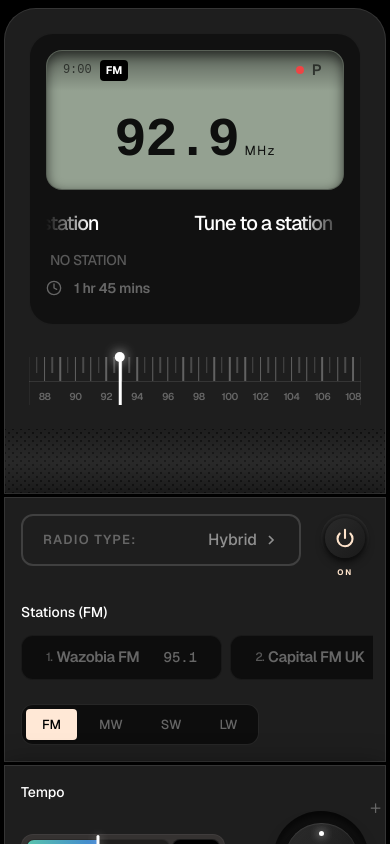
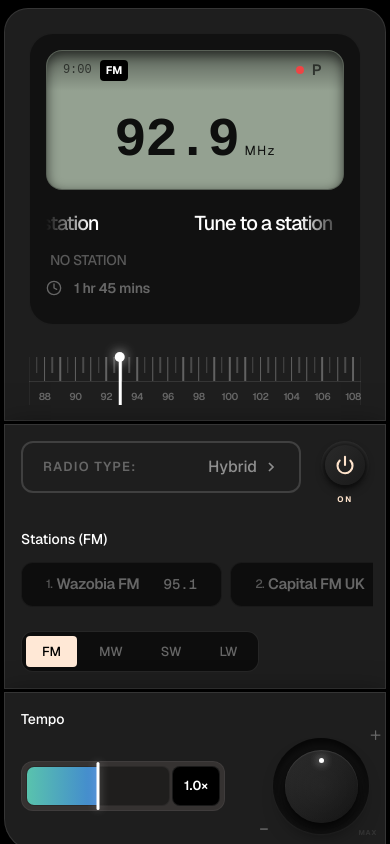
Before and after one commit to dan-owolabi/Radio, a React (Vite) app: page / in a window 390 px wide. Built offline with nearby package versions, Linux system fonts and the light colour scheme; a web font is replaced by a local one.

Commit message:
fix: mobile layout fixed and fits screen

```diff
--- a/src/App.tsx
+++ b/src/App.tsx
@@ -90,7 +90,7 @@ function App() {
     <RotateDeviceOverlay>
       <AppShell>
         {/* Left Panel - Independent Part */}
-        <div className="flex-[0.55] min-w-[700px] max-md:flex-none max-md:min-w-0 max-md:w-full flex flex-col bg-[#1E1E1E] rounded-l-[2.5rem] max-md:rounded-l-none max-md:rounded-t-[2rem] overflow-hidden border border-white/10 shadow-[0_4px_30px_rgba(0,0,0,0.5)]">
+        <div className="flex-[0.55] min-w-[700px] max-md:flex-[0.5] max-md:min-w-0 max-md:w-full max-md:min-h-0 flex flex-col bg-[#1E1E1E] rounded-l-[2.5rem] max-md:rounded-l-none max-md:rounded-t-[1.5rem] overflow-hidden border border-white/10 shadow-[0_4px_30px_rgba(0,0,0,0.5)]">
           <div className="flex-1 flex flex-col p-6 pb-0">
             <FrequencyDisplay
               frequency={displayFrequency}
@@ -107,11 +107,13 @@ function App() {
               <TuningScale />
             </div>
           </div>
-          <SpeakerGrille />
+          <div className="max-md:hidden">
+            <SpeakerGrille />
+          </div>
         </div>
 
         {/* Right Panel Wrapper - Independent Path */}
-        <div className="flex-[0.45] min-w-[450px] max-md:flex-none max-md:min-w-0 max-md:w-full flex flex-col gap-[3px] font-geist">
+        <div className="flex-[0.45] min-w-[450px] max-md:flex-[0.5] max-md:min-w-0 max-md:w-full max-md:min-h-0 flex flex-col gap-[3px] font-geist">
           {/* Top Section - Selection Controls (Physical Part) */}
           <div className="flex-1 p-6 max-md:p-4 flex flex-col bg-[#1E1E1E] rounded-tr-[2.5rem] max-md:rounded-tr-none border border-white/10 shadow-[0_4px_30px_rgba(0,0,0,0.5)]">
             {/* Radio Type & Power Button */}
--- a/src/components/AppShell.tsx
+++ b/src/components/AppShell.tsx
@@ -40,14 +40,14 @@ export default function AppShell({ children }: AppShellProps) {
 
   return (
     <div
-      className="bg-black w-full h-full flex items-center max-md:items-start justify-center p-0 max-md:p-2 font-geist max-md:overflow-y-auto"
+      className="bg-black w-full h-full max-md:h-screen max-md:max-h-screen flex items-center max-md:items-stretch justify-center p-0 max-md:p-2 font-geist max-md:overflow-hidden"
       style={{
         transform: scale !== 1 ? `scale(${scale})` : undefined,
         transformOrigin: 'center center',
       }}
     >
       <div
-        className="flex flex-row max-md:flex-col gap-[3px] max-md:w-full"
+        className="flex flex-row max-md:flex-col gap-[3px] max-md:w-full max-md:h-full max-md:max-h-full"
         style={{
           width: '1300px',
           maxWidth: '98vw',
```
